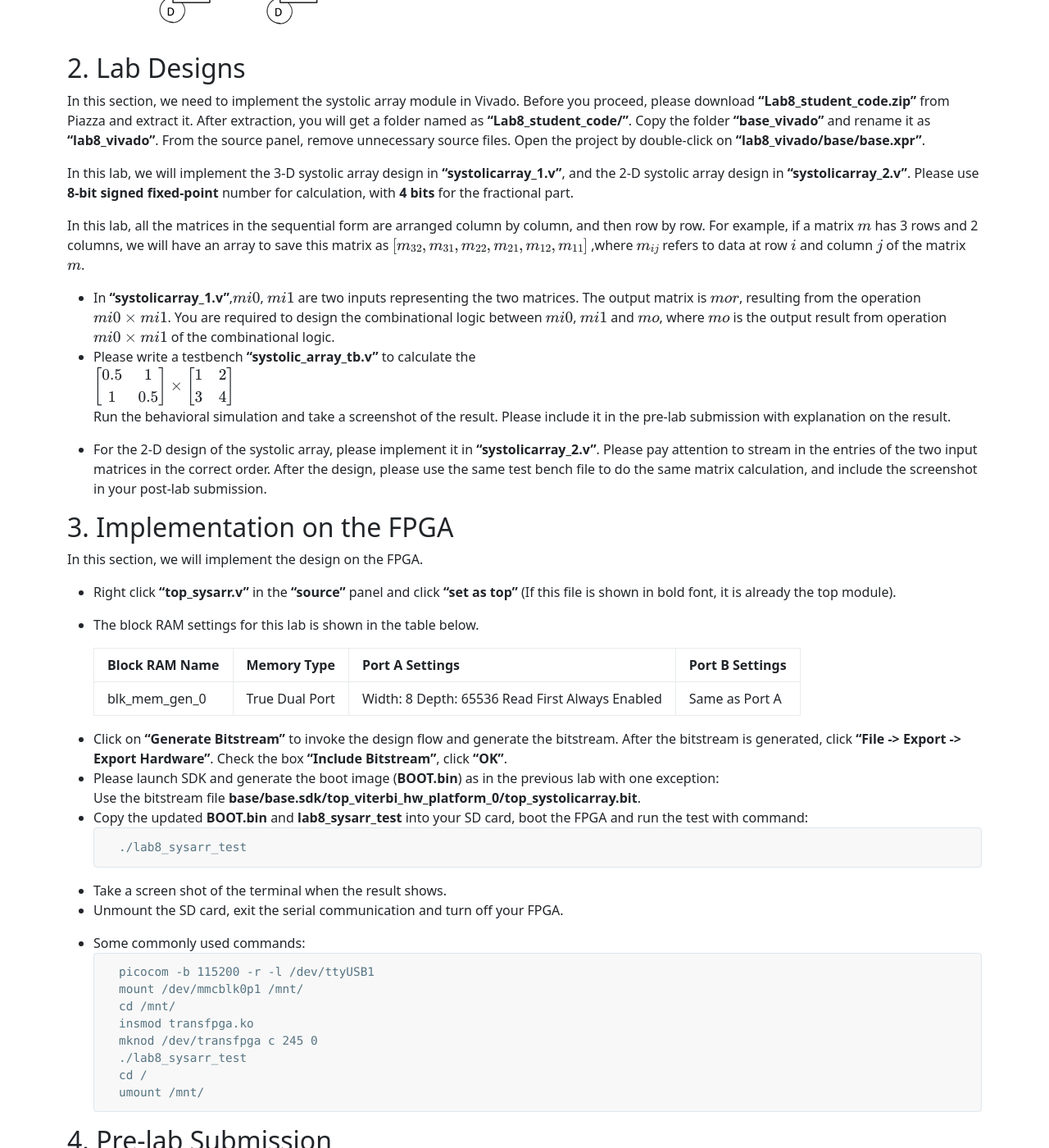
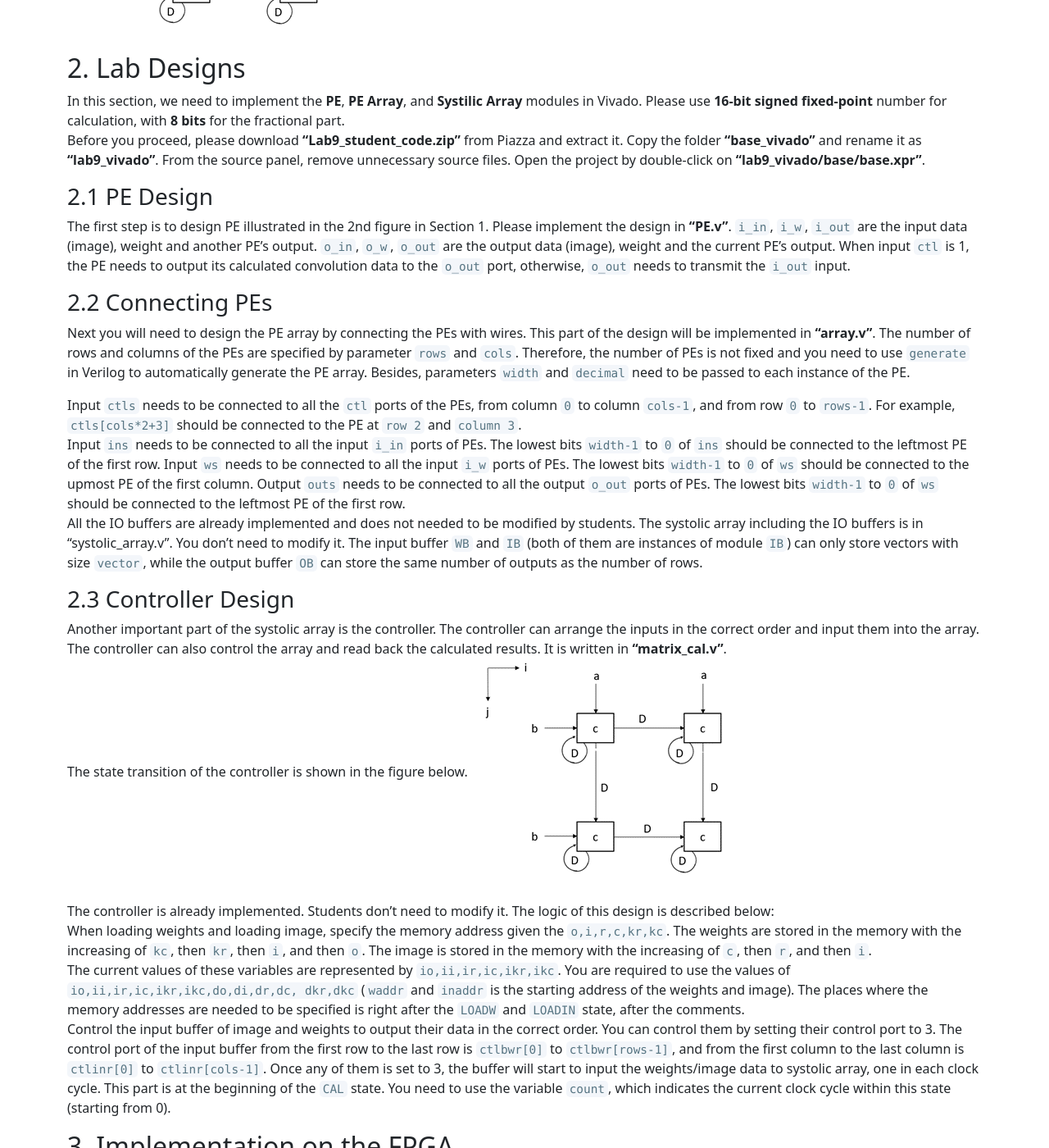
Before and after one commit to hailiangh/hailiangh.github.io, a Jekyll site: the page built from TA/ECEN689_Spring2022/lab9_manual.md, in a window 1280 px wide and 1400 px high, scrolled down 3582 px. Shown: the whole window at 82% size. Built offline with Jekyll 4.4.1, drawn with Linux system fonts in a browser that asks for light colours; some of the changed text lies outside the part shown.

Commit message:
Update lab9_manual.md

````diff
--- a/TA/ECEN689_Spring2022/lab9_manual.md
+++ b/TA/ECEN689_Spring2022/lab9_manual.md
@@ -59,20 +59,28 @@ Although the last two layers are fully connected layers, it can also be regarded
 
 
 ## 2. Lab Designs
-In this section, we need to implement the systolic array module in Vivado. Before you proceed, please download **"Lab8_student_code.zip"** from Piazza and extract it. After extraction, you will get a folder named as **"Lab8_student_code/"**. Copy the folder **"base_vivado"** and rename it as **"lab8_vivado"**. From the source panel, remove unnecessary source files. Open the project by double-click on **"lab8_vivado/base/base.xpr"**.
+In this section, we need to implement the **PE**, **PE Array**, and **Systilic Array** modules in Vivado. Please use **16-bit signed fixed-point** number for calculation, with **8 bits** for the fractional part.
+Before you proceed, please download **"Lab9_student_code.zip"** from Piazza and extract it. Copy the folder **"base_vivado"** and rename it as **"lab9_vivado"**. From the source panel, remove unnecessary source files. Open the project by double-click on **"lab9_vivado/base/base.xpr"**.
 
-In this lab, we will implement the 3-D systolic array design in **"systolicarray_1.v"**, and the 2-D systolic array design in **"systolicarray_2.v"**. Please use **8-bit signed fixed-point** number for calculation, with **4 bits** for the fractional part.
+### 2.1 PE Design
+The first step is to design PE illustrated in the 2nd figure in Section 1. Please implement the design in **“PE.v”**. `i_in`, `i_w`, `i_out`  are the input data (image), weight and another PE’s output. `o_in`, `o_w`, `o_out` are the output data (image), weight and the current PE’s output. When input `ctl` is 1, the PE needs to output its calculated convolution data to the `o_out` port, otherwise, `o_out` needs to transmit the `i_out` input.
 
-In this lab, all the matrices in the sequential form are arranged column by column, and then row by row. For example, if a matrix $$m$$ has 3 rows and 2 columns, we will have an array to save this matrix as $$\lbrack m_{32}, m_{31}, m_{22}, m_{21}, m_{12}, m_{11} \rbrack$$ ,where $$m_{ij}$$ refers to data at row $$i$$ and column $$j$$ of the matrix $$m$$.
+### 2.2 Connecting PEs
+Next you will need to design the PE array by connecting the PEs with wires. This part of the design will be implemented in **"array.v"**. The number of rows and columns of the PEs are specified by parameter `rows` and `cols`. Therefore, the number of PEs is not fixed and you need to use `generate` in Verilog to automatically generate the PE array. Besides, parameters `width` and `decimal` need to be passed to each instance of the PE.
 
-- In **"systolicarray_1.v"**,$$mi0$$, $$mi1$$ are two inputs representing the two matrices. The output matrix is $$mor$$, resulting from the operation $$mi0 \times mi1$$. You are required to design the combinational logic between $$mi0$$, $$mi1$$ and $$mo$$, where $$mo$$ is the output result from operation $$mi0 \times mi1$$ of the combinational logic.
-- Please write a testbench **"systolic_array_tb.v"** to calculate the
-  $$
-  \begin{bmatrix} 0.5 & 1 \\ 1 & 0.5\end{bmatrix} \times \begin{bmatrix} 1 & 2 \\ 3 & 4\end{bmatrix}
-  $$
-  Run the behavioral simulation and take a screenshot of the result. Please include it in the pre-lab submission with explanation on the result.
+Input `ctls` needs to be connected to all the `ctl` ports of the PEs, from column `0` to column `cols-1`, and from row `0` to `rows-1`. For example, `ctls[cols*2+3]` should be connected to the PE at `row 2` and `column 3`.
+Input `ins` needs to be connected to all the input `i_in` ports of PEs. The lowest bits `width-1` to `0` of `ins` should be connected to the leftmost PE of the first row. Input `ws` needs to be connected to all the input `i_w` ports of PEs. The lowest bits `width-1` to `0` of `ws` should be connected to the upmost PE of the first column. Output `outs` needs to be connected to all the output `o_out` ports of PEs. The lowest bits `width-1` to `0` of `ws` should be connected to the leftmost PE of the first row.
+All the IO buffers are already implemented and does not needed to be modified by students. The systolic array including the IO buffers is in “systolic_array.v”. You don’t need to modify it. The input buffer `WB` and `IB` (both of them are instances of module `IB`) can only store vectors with size `vector`, while the output buffer `OB` can store the same number of outputs as the number of rows.
 
-- For the 2-D design of the systolic array, please implement it in **"systolicarray_2.v"**. Please pay attention to stream in the entries of the two input matrices in the correct order. After the design, please use the same test bench file to do the same matrix calculation, and include the screenshot in your post-lab submission.
+### 2.3 Controller Design
+Another important part of the systolic array is the controller. The controller can arrange the inputs in the correct order and input them into the array. The controller can also control the array and read back the calculated results. It is written in **“matrix_cal.v”**.
+The state transition of the controller is shown in the figure below.
+![fig7](./pics/lab8_manual_SystolicArray_2D.png)
+
+The controller is already implemented. Students don't need to modify it. The logic of this design is described below:
+When loading weights and loading image, specify the memory address given the `o,i,r,c,kr,kc`. The weights are stored in the memory with the increasing of `kc`, then `kr`, then `i`, and then `o`. The image is stored in the memory with the increasing of `c`, then `r`, and then `i`.
+The current values of these variables are represented by `io,ii,ir,ic,ikr,ikc`. You are required to use the values of `io,ii,ir,ic,ikr,ikc,do,di,dr,dc, dkr,dkc` (`waddr` and `inaddr` is the starting address of the weights and image). The places where the memory addresses are needed to be specified is right after the `LOADW` and `LOADIN` state, after the comments.
+Control the input buffer of image and weights to output their data in the correct order. You can control them by setting their control port to 3. The control port of the input buffer from the first row to the last row is `ctlbwr[0]` to `ctlbwr[rows-1]`, and from the first column to the last column is `ctlinr[0]` to `ctlinr[cols-1]`. Once any of them is set to 3, the buffer will start to input the weights/image data to systolic array, one in each clock cycle. This part is at the beginning of the `CAL` state. You need to use the variable `count`, which indicates the current clock cycle within this state (starting from 0).
 
 ## 3. Implementation on the FPGA
 In this section, we will implement the design on the FPGA.
@@ -87,9 +95,9 @@ In this section, we will implement the design on the FPGA.
 - Click on **"Generate Bitstream"** to invoke the design flow and generate the bitstream. After the bitstream is generated, click **"File -> Export -> Export Hardware"**. Check the box **"Include Bitstream"**, click **"OK"**.
 - Please launch SDK and generate the boot image (**BOOT.bin**) as in the previous lab with one exception:
     Use the bitstream file **base/base.sdk/top_viterbi_hw_platform_0/top_systolicarray.bit**.
-- Copy the updated **BOOT.bin** and **lab8_sysarr_test** into your SD card, boot the FPGA and run the test with command:
+- Copy the updated **BOOT.bin** and **lab9_cnn_test** into your SD card, boot the FPGA and run the test with command:
     ```
-    ./lab8_sysarr_test
+    ./lab9_cnn_test
     ```
 - Take a screen shot of the terminal when the result shows.
 - Unmount the SD card, exit the serial communication and turn off your FPGA.
@@ -101,7 +109,7 @@ In this section, we will implement the design on the FPGA.
     cd /mnt/
     insmod transfpga.ko
     mknod /dev/transfpga c 245 0
-    ./lab8_sysarr_test
+    ./lab9_cnn_test
     cd /
     umount /mnt/
     ```
````
